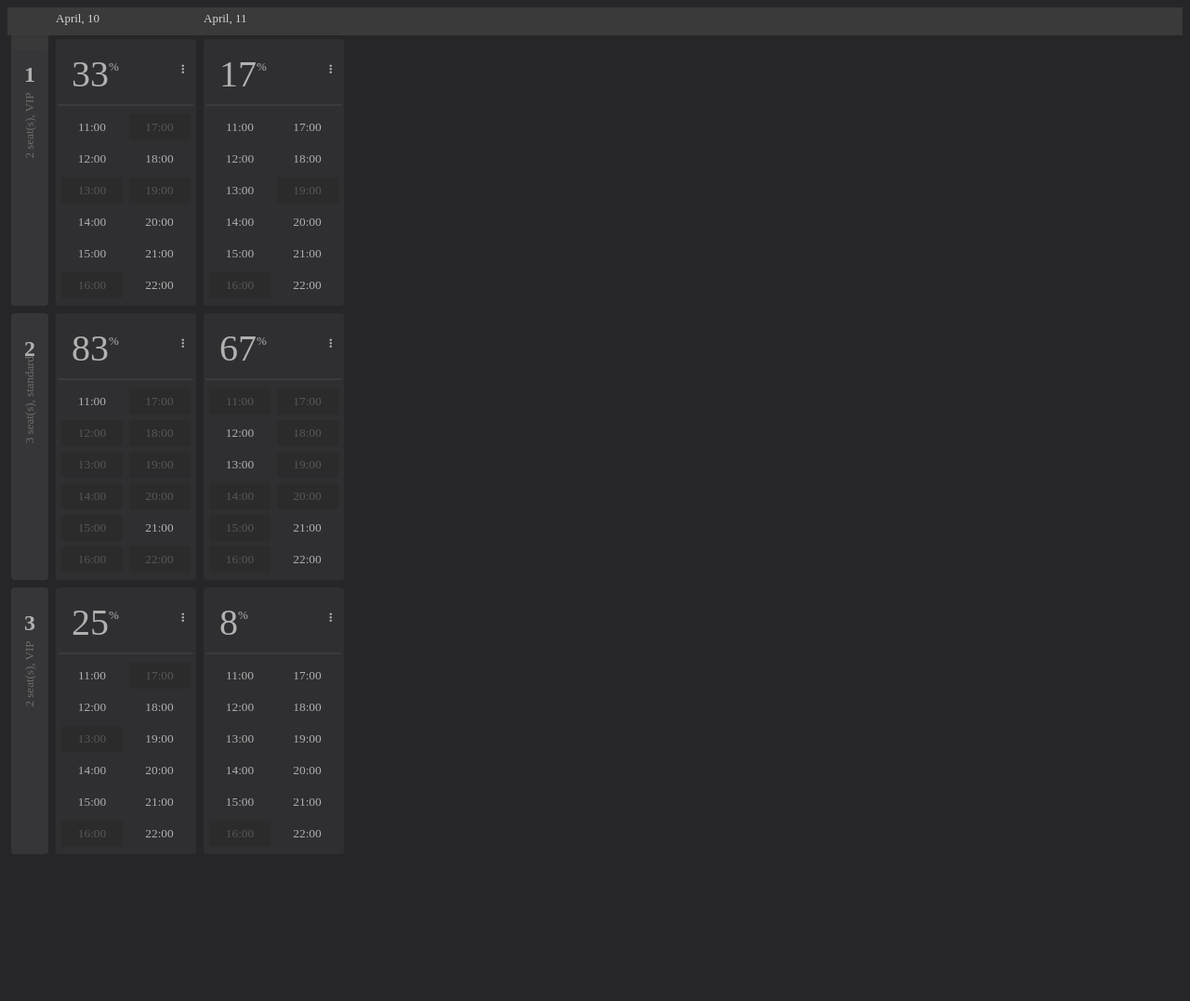
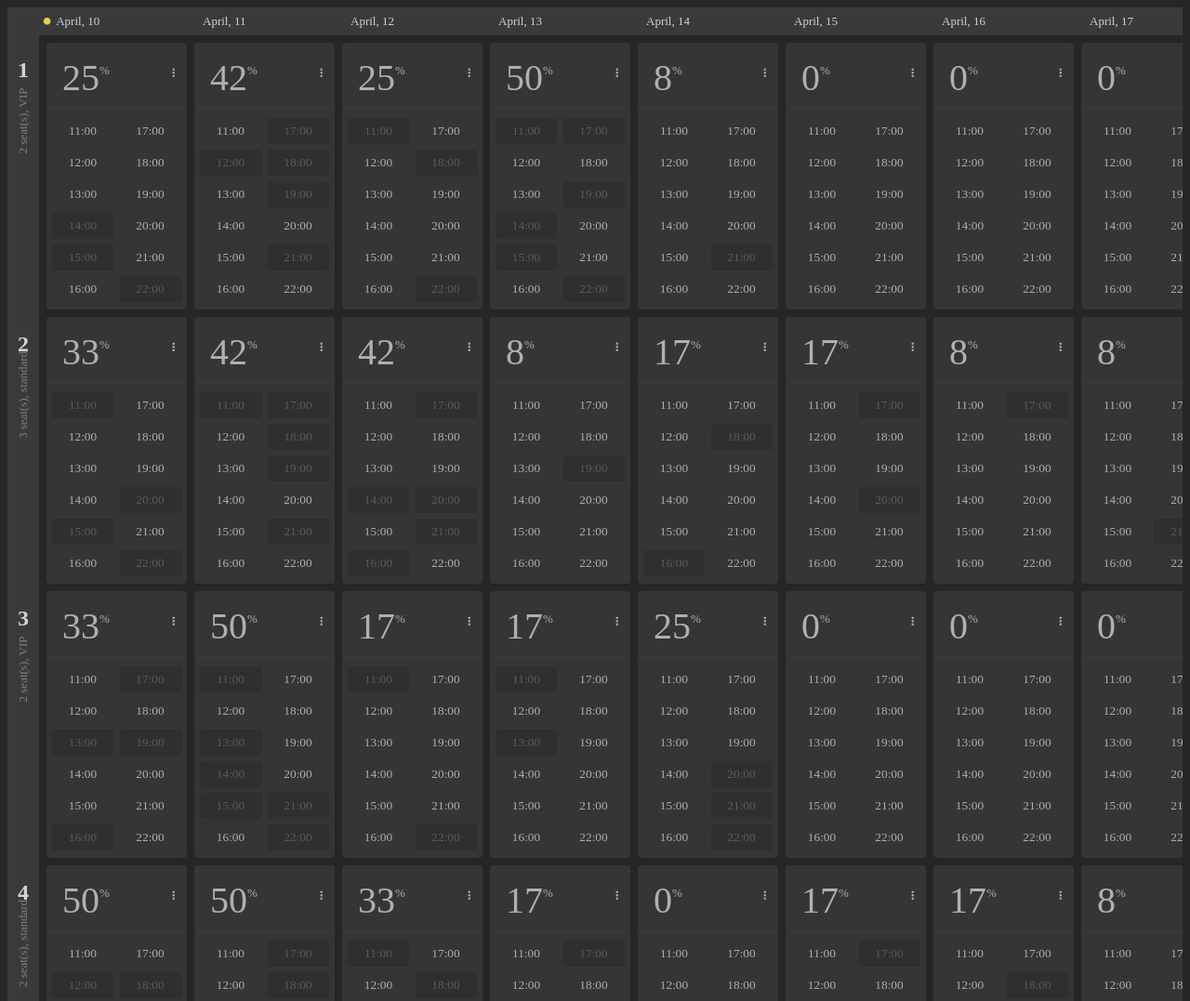
Before and after one commit to amankkg/test-symmetrical-doodle, a React app: page / in a window 1280 px wide. Shown: the top 1077 px of the page at 93% size. Before the commit the page ends 931 px from the top, so only its background shows below. Built offline with nearby package versions, Linux system fonts and the light colour scheme.

Commit message:
fix overall table layout and styles, 1st column WIP

```diff
--- a/src/day-cell.js
+++ /dev/null
@@ -1,3 +0,0 @@
-import React from 'react'
-
-export const DayCell = ({day, month}) => <span className="day">{month}, {day}</span>
--- /dev/null
+++ b/src/day.js
@@ -0,0 +1,16 @@
+import React from 'react'
+
+export const Day = ({day, month}) => {
+  // TODO: bullet color and status should be calculated
+  const bulletStyle = {color: '#E8CE4D'}
+  const bullet = day > 10 ? null : <>&bull;</>
+
+  return (
+    <div className="day">
+      <span style={bulletStyle}>{bullet}</span>
+      <span>
+        {month}, {day}
+      </span>
+    </div>
+  )
+}
--- a/src/index.js
+++ b/src/index.js
@@ -4,10 +4,23 @@ import {render} from 'react-dom'
 import './styles.css'
 import {Table} from './table'
 
-const data = [
-  {id: 1, seatNum: 2, type: 'VIP', days: [['13:00', '16:00', '17:00', '19:00'], ['16:00', '19:00']]},
-  {id: 2, seatNum: 3, type: 'standard', days: [['12:00', '13:00', '14:00', '15:00', '16:00', '17:00', '18:00', '19:00', '20:00', '22:00'], ['11:00', '14:00', '15:00', '16:00', '17:00', '18:00', '19:00', '20:00']]},
-  {id: 3, seatNum: 2, type: 'VIP', days: [['13:00', '16:00', '17:00'], ['16:00']]},
+const tables = [
+  {id: 1, seatNum: 2, type: 'VIP'},
+  {id: 2, seatNum: 3, type: 'standard'},
+  {id: 3, seatNum: 2, type: 'VIP'},
+  {id: 4, seatNum: 2, type: 'standard'},
+  {id: 5, seatNum: 2, type: 'standard'},
+  {id: 6, seatNum: 3, type: 'VIP'},
 ]
 
-render(<Table data={data} />, document.querySelector('#root'))
+// 11:00 to 22:00
+const slots = Array.from({length: 12}, (_, i) => i + 11 + ':00')
+// the farther the date, the less chance
+const fillSlots = x =>
+  slots.filter(() => Math.random() > Math.min(x / 10 + 0.5, 0.9))
+// 10-30 April
+const days = Array.from({length: 21}, (_, i) => ({day: i + 10, month: 'April'}))
+// tables with reservations
+for (const t of tables) t.days = days.map((_, i) => fillSlots(i))
+
+render(<Table data={tables} days={days} />, document.querySelector('#root'))
--- a/src/styles.css
+++ b/src/styles.css
@@ -8,44 +8,64 @@ body {
 }
 
 .day {
-  width: 151px;
+  min-width: 159px;
   font-size: small;
-  margin: 4px;
+  display: flex;
+  align-items: center;
+}
+
+.day > span:first-child {
+  min-width: 10px;
+  font-size: xx-large;
+  margin: 0 4px 0 3px;
 }
 
 .row {
-  display: flex;
+  display: inline-flex;
   flex-direction: row;
 }
 
 .hrow {
   height: 30px;
   background: #3a3a3b;
-}
-
-.hrow > .cell {
-  min-height: unset;
-  height: 34px;
-  font-size: small;
+  margin: 0 4px 4px 0;
 }
 
 .cell {
-  width: 145px;
+  min-width: 145px;
   height: 280px;
   margin: 4px;
   padding: 5px 3px 2px;
-  background: #323133;
+  background: #3a3a3b;
   border-radius: 4px;
   opacity: 0.8;
 }
 
+.hrow > .cell {
+  min-width: 150px;
+  min-height: unset;
+  height: 34px;
+  font-size: small;
+  margin: 0;
+}
+
 .hcell {
-  width: 34px;
+  min-width: 34px;
+  max-width: 34px;
+  height: 295px;
   display: flex;
   flex-direction: column;
   justify-content: flex-start;
   align-items: center;
   background: #3a3a3b;
+  padding: 0;
+  margin: 0 4px 0 0;
+  border-radius: unset;
+  opacity: unset;
+}
+
+.hrow > .hcell {
+  min-width: 34px;
 }
 
 .hcell > p {
--- a/src/table.js
+++ b/src/table.js
@@ -1,15 +1,19 @@
 import React from 'react'
 
-import {DayCell} from './day-cell'
+import {Day} from './day'
 import {TableRow} from './table-row'
 
 const renderRow = data => <TableRow key={data.id} {...data} />
-const daysRow = (
-  <div className="row hrow">
-    <span className="cell hcell"></span>
-    <DayCell month="April" day="10" />
-    <DayCell month="April" day="11" />
+const renderDay = ({day, month}) => (
+  <Day key={day + month} day={day} month={month} />
+)
+
+export const Table = ({data, days}) => (
+  <div className="table">
+    <div className="row hrow">
+      <span className="cell hcell"></span>
+      {days.map(renderDay)}
+    </div>
+    {data.map(renderRow)}
   </div>
 )
-
-export const Table = ({data}) => <div className="table">{daysRow}{data.map(renderRow)}</div>
```
Also changed, not shown: src/table-cell.js (+4 -4 lines).
